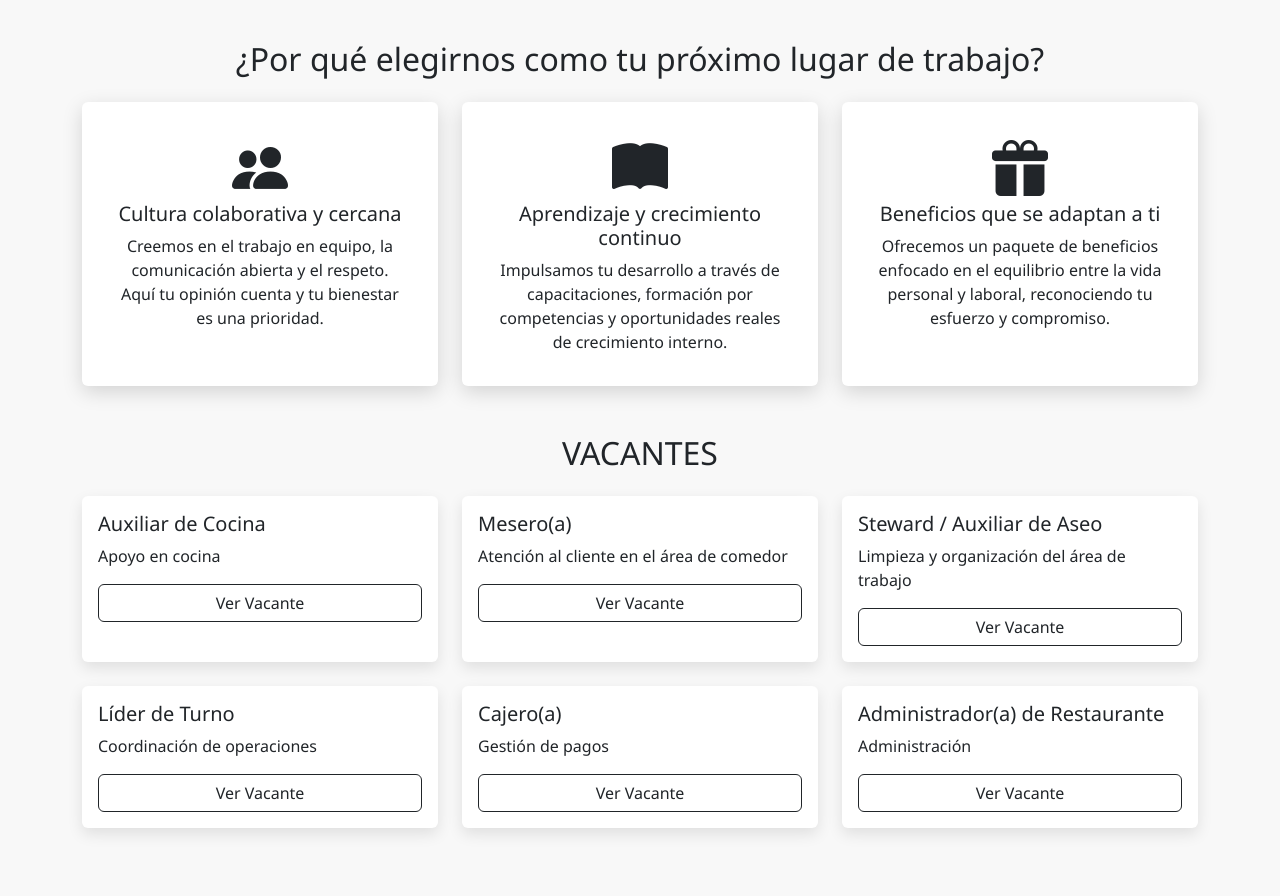
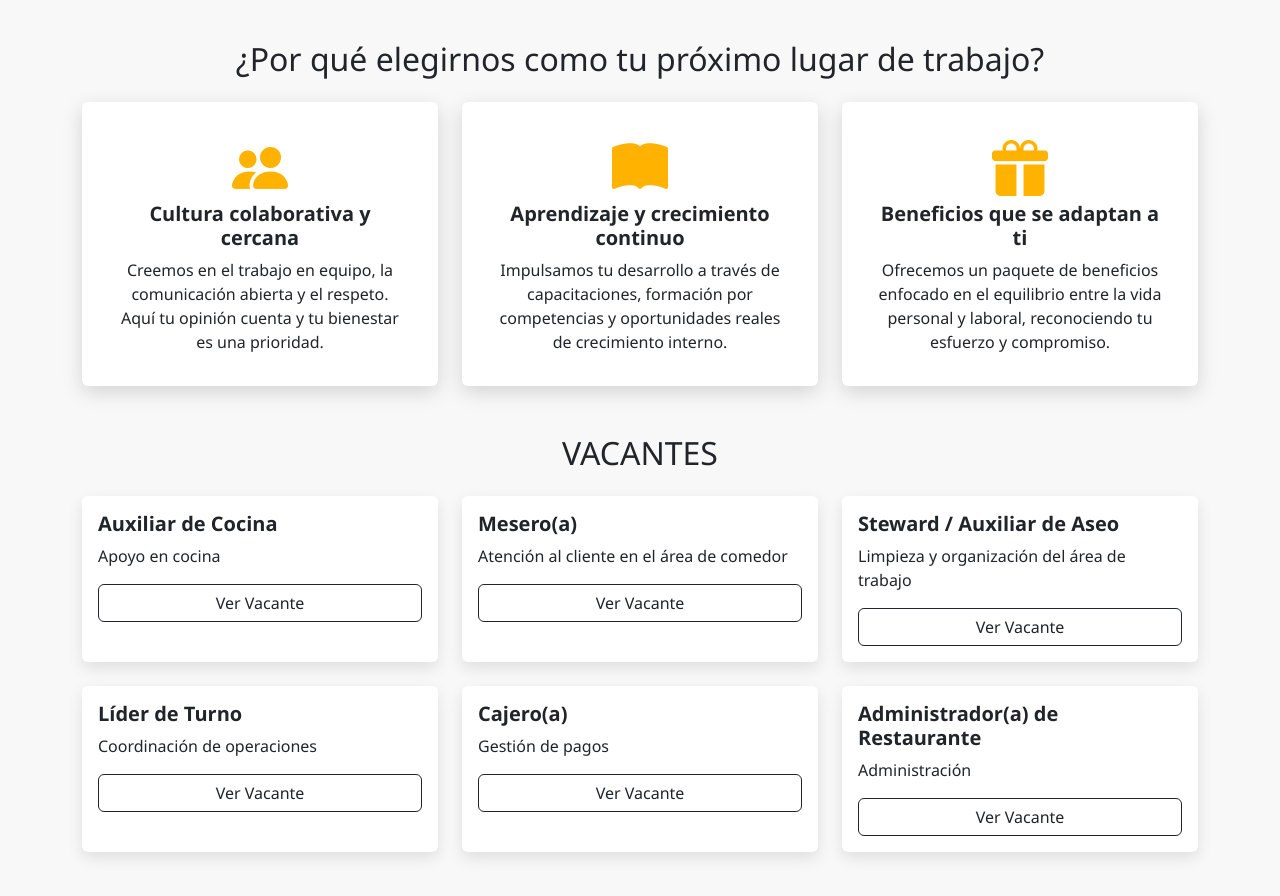
Before and after one commit to santiagoguz10/restaurante, a plain HTML site: page index.html in a window 1280 px wide. Shown: the part 380-1276 px from the top of the page. Drawn offline with nearby package versions, Linux system fonts and the light colour scheme.

Commit message:
Cambio color iconos

```diff
--- a/index.html
+++ b/index.html
@@ -41,10 +41,10 @@
     <div class="row text-center g-4">
 
         <div class="col-md-4">
-            <div class="card benefit-card h-100 p-3 text-dark">
+            <div class="card benefit-card  h-100 p-3 text-dark">
                 <div class="card-body">
-                    <i class="bi bi-people-fill display-4 mb-3"></i>
-                    <h5 class="card-title">Cultura colaborativa y cercana</h5>
+                    <i class="bi bi-people-fill display-4 mb-3" style="color:#FFB300;"></i>
+                    <h5 class="card-title"><strong>Cultura colaborativa y cercana</strong></h5>
                     <p class="card-text">Creemos en el trabajo en equipo, la comunicación abierta y el respeto. Aquí tu opinión cuenta y tu bienestar es una prioridad.</p>
                 </div>
             </div>
@@ -53,8 +53,8 @@
         <div class="col-md-4">
             <div class="card benefit-card h-100 p-3 text-dark">
                 <div class="card-body">
-                    <i class="bi bi-book-fill display-4 mb-3"></i>
-                    <h5 class="card-title">Aprendizaje y crecimiento continuo</h5>
+                    <i class="bi bi-book-fill display-4 mb-3" style="color:#FFB300;"></i>
+                    <h5 class="card-title"><strong>Aprendizaje y crecimiento continuo</strong></h5>
                     <p class="card-text">Impulsamos tu desarrollo a través de capacitaciones, formación por competencias y oportunidades reales de crecimiento interno.</p>
                 </div>
             </div>
@@ -63,8 +63,8 @@
         <div class="col-md-4">
             <div class="card benefit-card h-100 p-3 text-dark">
                 <div class="card-body">
-                    <i class="bi bi-gift-fill display-4 mb-3"></i>
-                    <h5 class="card-title">Beneficios que se adaptan a ti</h5>
+                    <i class="bi bi-gift-fill display-4 mb-3" style="color:#FFB300;"></i>
+                    <h5 class="card-title"><strong>Beneficios que se adaptan a ti</strong></h5>
                     <p class="card-text">Ofrecemos un paquete de beneficios enfocado en el equilibrio entre la vida personal y laboral, reconociendo tu esfuerzo y compromiso.</p>
                 </div>
             </div>
@@ -82,7 +82,7 @@
         <div class="col-md-4">
             <div class="card vacancy-card h-100">
                 <div class="card-body">
-                    <h5 class="card-title">Auxiliar de Cocina</h5>
+                    <h5 class="card-title"><strong>Auxiliar de Cocina</strong></h5>
                     <p class="card-text">Apoyo en cocina</p>
                     <button class="btn btn-outline-dark w-100"
                         onclick="openVacancy('Auxiliar de Cocina', 'Empresa del sector gastronómico se encuentra en búsqueda de Auxiliar de Cocina para apoyar la preparación de alimentos, organización del área de trabajo y cumplimiento de normas de higiene e inocuidad.\n\nCondiciones laborales\n\nSalario mínimo legal vigente + propinas\n\nIngreso promedio mensual entre $2.000.000 y $3.000.000\n\nTurnos de apertura, cierre y turno partido\n\nPago quincenal\n\nContrato a término indefinido\n\nPrestaciones de ley\n\nRequisitos\n\nBachiller culminado\n\nExperiencia mínima de 6 meses en cocina\n\nDisponibilidad para turnos rotativos\n\nTrabajo en equipo y compromiso\n\nSi estás interesado/a en trabajar en un ambiente dinámico, postúlate y haz parte de nuestro equipo.\n#TrabajaConNosotros')">
@@ -95,7 +95,7 @@
         <div class="col-md-4">
             <div class="card vacancy-card h-100">
                 <div class="card-body">
-                    <h5 class="card-title">Mesero(a)</h5>
+                    <h5 class="card-title"><strong>Mesero(a)</strong></h5>
                     <p class="card-text">Atención al cliente en el área de comedor</p>
                     <button class="btn btn-outline-dark w-100"
                         onclick="openVacancy('Mesero(a)', 'Empresa del sector gastronómico se encuentra en búsqueda de Mesero(a) para brindar una atención cálida y oportuna a los clientes, garantizando una excelente experiencia de servicio.\n\nCondiciones laborales\n\nSalario mínimo legal vigente + propinas\n\nIngreso promedio mensual entre $2.000.000 y $3.000.000\n\nTurnos de apertura, cierre y turno partido\n\nPago quincenal\n\nContrato a término indefinido\n\nPrestaciones de ley\n\nRequisitos\n\nBachiller culminado\n\nExperiencia mínima de 6 meses en servicio al cliente\n\nExcelente actitud y habilidades comunicativas\n\nDisponibilidad para turnos rotativos\n\nSi estás interesado/a en trabajar en un ambiente dinámico, postúlate y haz parte de nuestro equipo.\n#TrabajaConNosotros')">
@@ -108,7 +108,7 @@
         <div class="col-md-4">
             <div class="card vacancy-card h-100">
                 <div class="card-body">
-                    <h5 class="card-title">Steward / Auxiliar de Aseo</h5>
+                    <h5 class="card-title"><strong>Steward / Auxiliar de Aseo</strong></h5>
                     <p class="card-text">Limpieza y organización del área de trabajo</p>
                     <button class="btn btn-outline-dark w-100"
                         onclick="openVacancy('Steward / Auxiliar de Aseo', 'Empresa del sector gastronómico se encuentra en búsqueda de Steward / Auxiliar de Aseo para apoyar las labores de limpieza, lavado de utensilios y orden de las áreas operativas.\n\nCondiciones laborales\n\nSalario mínimo legal vigente + propinas\n\nIngreso promedio mensual entre $2.000.000 y $3.000.000\n\nTurnos de apertura, cierre y turno partido\n\nPago quincenal\n\nContrato a término indefinido\n\nPrestaciones de ley\n\nRequisitos\n\nBachiller (no excluyente)\n\nExperiencia mínima de 6 meses en labores de aseo\n\nDisponibilidad para turnos rotativos\n\nResponsabilidad y compromiso\n\nSi estás interesado/a en trabajar en un ambiente dinámico, postúlate y haz parte de nuestro equipo.\n#TrabajaConNosotros')">
@@ -122,7 +122,7 @@
         <div class="col-md-4">
             <div class="card vacancy-card h-100">
                 <div class="card-body">
-                    <h5 class="card-title">Líder de Turno</h5>
+                    <h5 class="card-title"><strong>Líder de Turno</strong></h5>
                     <p class="card-text">Coordinación de operaciones</p>
                     <button class="btn btn-outline-dark w-100"
                         onclick="openVacancy('Líder de Turno', 'Empresa del sector gastronómico se encuentra en búsqueda de Líder de Turno para coordinar la operación diaria del restaurante, asegurando el cumplimiento de los estándares de servicio y el manejo del equipo de trabajo.\n\nCondiciones laborales\n\nSalario 2.500.000 + propinas\n\nIngreso promedio mensual entre $2.500.000 y $3.000.000\n\nTurnos de apertura, cierre y turno partido\n\nPago quincenal\n\nContrato a término indefinido\n\nPrestaciones de ley\n\nRequisitos\n\nTécnico o tecnólogo\n\nExperiencia mínima de 1 año liderando equipos\n\nHabilidades de liderazgo y comunicación\n\nDisponibilidad para turnos rotativos\n\nSi estás interesado/a en trabajar en un ambiente dinámico, postúlate y haz parte de nuestro equipo.\n#TrabajaConNosotros')">
@@ -135,7 +135,7 @@
         <div class="col-md-4">
             <div class="card vacancy-card h-100">
                 <div class="card-body">
-                    <h5 class="card-title">Cajero(a)</h5>
+                    <h5 class="card-title"><strong>Cajero(a)</strong></h5>
                     <p class="card-text">Gestión de pagos</p>
                     <button class="btn btn-outline-dark w-100"
                        onclick="openVacancy('Cajero(a)', 'Empresa del sector gastronómico se encuentra en búsqueda de Cajero(a) para el manejo de caja, facturación y apoyo en la atención al cliente.\n\nCondiciones laborales\n\nSalario mínimo legal vigente + propinas\n\nIngreso promedio mensual entre $2.000.000 y $2.500.000\n\nTurnos de apertura, cierre y turno partido\n\nPago quincenal\n\nContrato a término indefinido\n\nPrestaciones de ley\n\nRequisitos\n\nBachiller o técnico\n\nExperiencia mínima de 6 meses como cajero(a)\n\nManejo básico de sistemas POS\n\nAtención al detalle y responsabilidad\n\nSi estás interesado/a en trabajar en un ambiente dinámico, postúlate y haz parte de nuestro equipo.\n#TrabajaConNosotros')">
@@ -148,7 +148,7 @@
         <div class="col-md-4">
             <div class="card vacancy-card h-100">
                 <div class="card-body">
-                    <h5 class="card-title">Administrador(a) de Restaurante</h5>
+                    <h5 class="card-title"><strong>Administrador(a) de Restaurante</strong></h5>
                     <p class="card-text">Administración</p>
                     <button class="btn btn-outline-dark w-100"
                         onclick="openVacancy('Administrador(a) de Restaurante', 'Empresa del sector gastronómico se encuentra en búsqueda de Administrador(a) de Restaurante para liderar la operación del punto, gestionar el equipo de trabajo y asegurar el cumplimiento de los objetivos del negocio.\n\nCondiciones laborales\n\nSalario mínimo legal vigente + propinas\n\nIngreso promedio mensual entre $2.800.000 y $3.000.000\n\nTurnos de apertura y cierre\n\nPago quincenal\n\nContrato a término indefinido\n\nPrestaciones de ley\n\nRequisitos\n\nProfesional o tecnólogo en áreas administrativas\n\nExperiencia mínima de 2 años en cargos similares\n\nManejo de personal e indicadores de gestión\n\nOrientación a resultados\n\nSi estás interesado/a en trabajar en un ambiente dinámico, postúlate y haz parte de nuestro equipo.\n#TrabajaConNosotros')">
```
